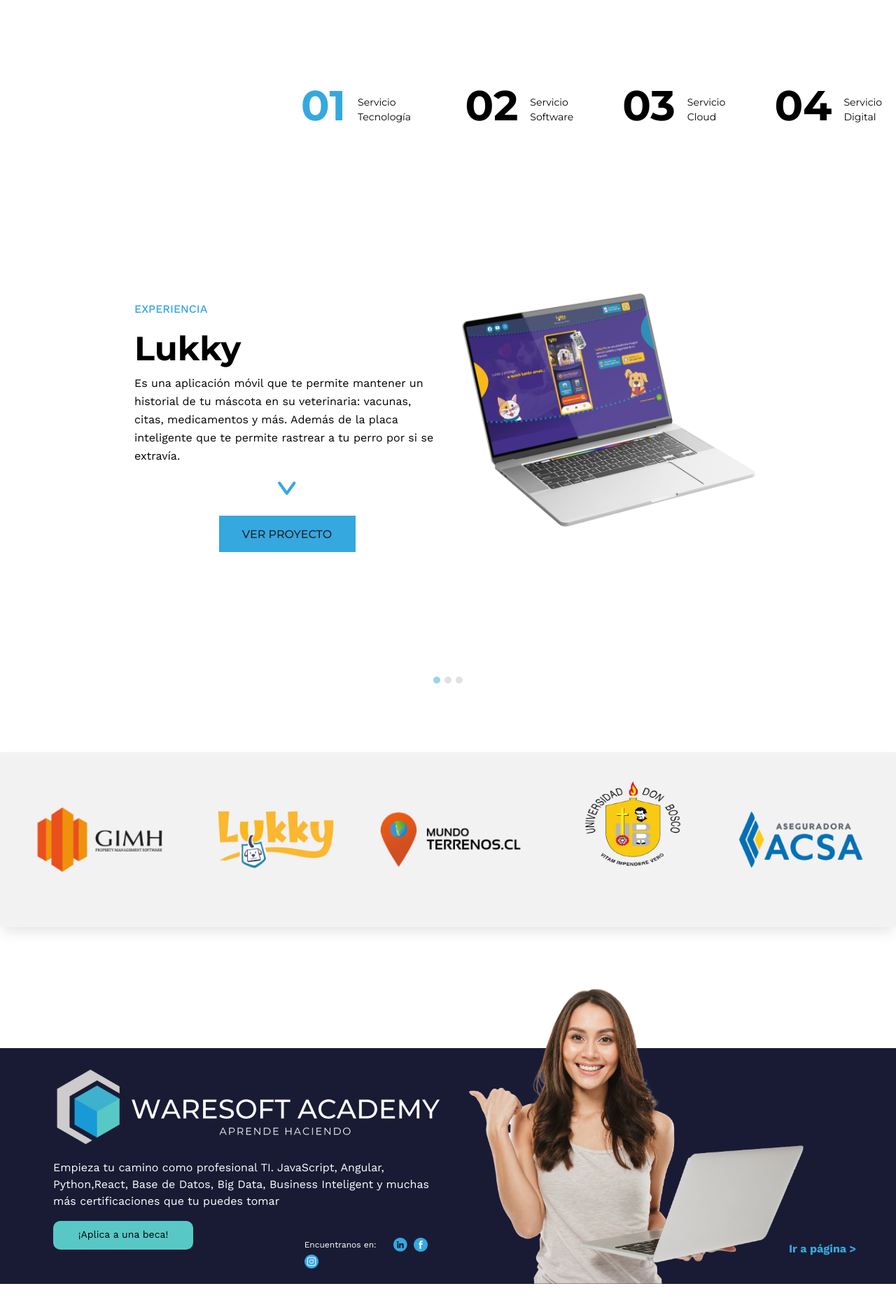
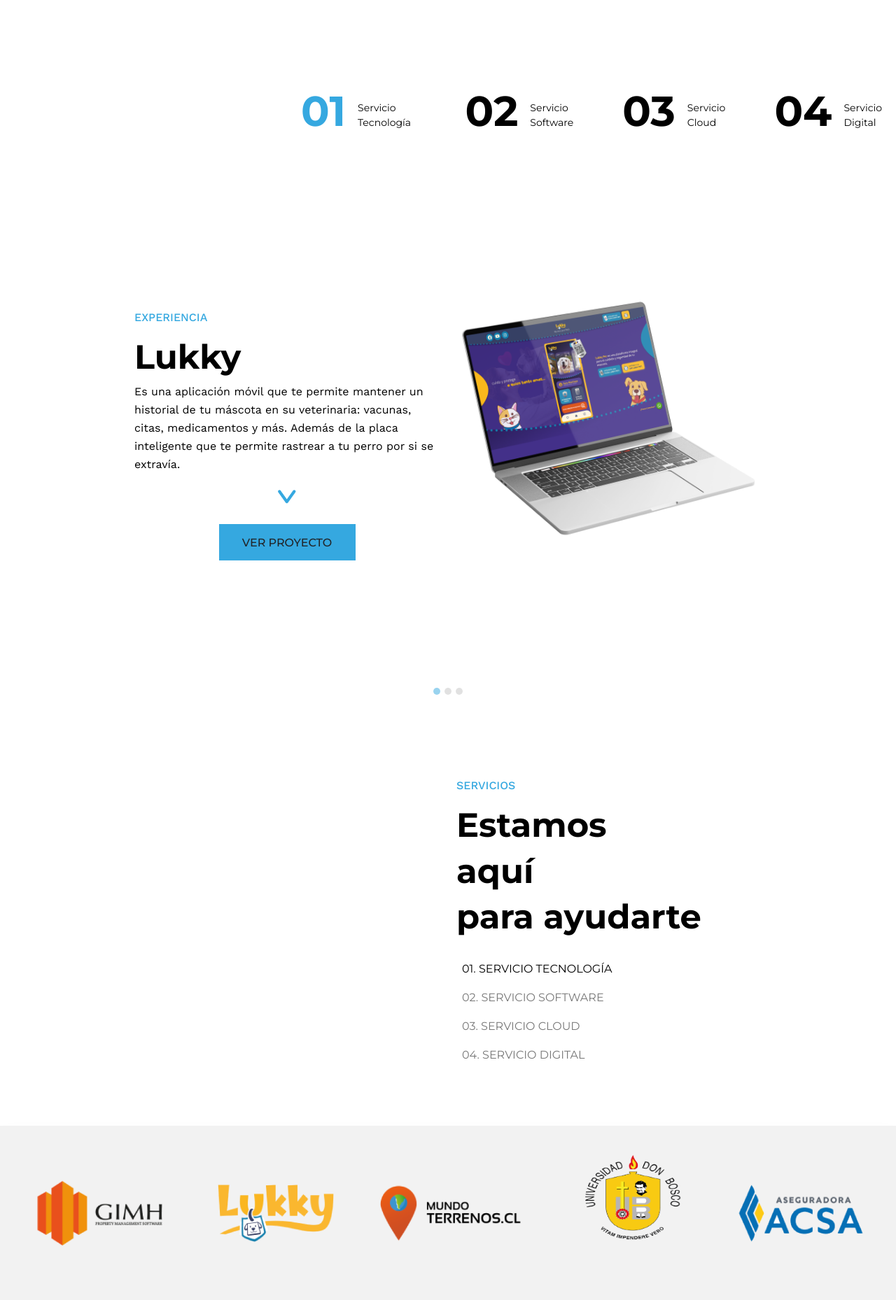
Before and after one commit to DiegoEden/SitioWebWaresoft, a PHP site: page /views/public/index.php in a window 1280 px wide. Shown: the part 611-2469 px from the top of the page at 70% size. Run offline with PHP 8.4, Linux system fonts and the light colour scheme; grey boxes are pictures that could not be loaded.

Commit message:
Slider servicios waresoft

```diff
--- a/app/controllers/template.js
+++ b/app/controllers/template.js
@@ -7,7 +7,7 @@ document.addEventListener('DOMContentLoaded', function () {
         if (e.href == current_url) {
             e.classList += " current";
         }
-        if (current_url == 'http://localhost/sitioWebWaresoft/views/public/' ||current_url == 'http://localhost/sitioWebWaresoft/views/public/#') {
+        if (current_url == 'http://localhost/sitioWebWaresoft/views/public/' || current_url == 'http://localhost/sitioWebWaresoft/views/public/#' || current_url == 'http://localhost/sitioWebWaresoft/views/public/index.php#') {
             document.getElementById('home').classList.add('current');
         }
     });
@@ -102,17 +102,17 @@ function modoClaro() {
 }
 
 
-$(document).ready(function() {
+$(document).ready(function () {
     $('#myCarousel').carousel({
         interval: 4000
     });
 
     var clickEvent = false;
-    $('#myCarousel').on('click', '.nav a', function() {
+    $('#myCarousel').on('click', '.nav a', function () {
         clickEvent = true;
         $('.nav li').removeClass('active');
         $(this).parent().addClass('active');
-    }).on('slid.bs.carousel', function(e) {
+    }).on('slid.bs.carousel', function (e) {
         if (!clickEvent) {
             var count = $('.nav').children().length - 1;
             var current = $('.nav li.active');
@@ -125,3 +125,59 @@ $(document).ready(function() {
         clickEvent = false;
     });
 });
+
+
+function showVideo1() {
+
+    document.getElementById('video1').className = "img-fluid animate__animated animate__slideInLeft";
+    document.getElementById('video2').className = "d-none";
+    document.getElementById('video3').className = "d-none";
+    document.getElementById('video4').className = "d-none";
+    document.getElementById('btnV2').classList.remove("activeServicios");
+    document.getElementById('btnV3').classList.remove("activeServicios");
+    document.getElementById('btnV4').classList.remove("activeServicios");
+    document.getElementById('btnV1').classList.add("activeServicios");
+
+}
+
+function showVideo2() {
+
+    document.getElementById('video2').className = "img-fluid animate__animated animate__slideInLeft";
+    document.getElementById('video1').className = "d-none";
+    document.getElementById('video3').className = "d-none";
+    document.getElementById('video4').className = "d-none";
+    document.getElementById('btnV1').classList.remove("activeServicios");
+    document.getElementById('btnV3').classList.remove("activeServicios");
+    document.getElementById('btnV4').classList.remove("activeServicios");
+    document.getElementById('btnV2').classList.add("activeServicios");
+
+
+}
+
+function showVideo3() {
+
+    document.getElementById('video3').className = "img-fluid animate__animated animate__slideInLeft";
+    document.getElementById('video1').className = "d-none";
+    document.getElementById('video2').className = "d-none";
+    document.getElementById('video4').className = "d-none";
+    document.getElementById('btnV2').classList.remove("activeServicios");
+    document.getElementById('btnV1').classList.remove("activeServicios");
+    document.getElementById('btnV4').classList.remove("activeServicios");
+    document.getElementById('btnV3').classList.add("activeServicios");
+
+
+}
+
+function showVideo4() {
+
+    document.getElementById('video4').className = "img-fluid animate__animated animate__slideInLeft";
+    document.getElementById('video1').className = "d-none";
+    document.getElementById('video3').className = "d-none";
+    document.getElementById('video2').className = "d-none";
+    document.getElementById('btnV2').classList.remove("activeServicios");
+    document.getElementById('btnV3').classList.remove("activeServicios");
+    document.getElementById('btnV1').classList.remove("activeServicios");
+    document.getElementById('btnV4').classList.add("activeServicios");
+
+
+}
--- a/app/helpers/template.php
+++ b/app/helpers/template.php
@@ -25,6 +25,7 @@ class webSite
                 <link href="https://fonts.googleapis.com/css2?family=Work+Sans:wght@300;400;500;600;700&display=swap" rel="stylesheet">
                 <link href="https://fonts.googleapis.com/css2?family=Poppins:wght@300;400;500;600;700&display=swap" rel="stylesheet">
                 <link href="https://fonts.googleapis.com/icon?family=Material+Icons" rel="stylesheet">
+                <link rel="stylesheet" href="https://cdnjs.cloudflare.com/ajax/libs/animate.css/4.1.1/animate.min.css"/>
 
                 <!--Se informa al navegador que el sitio web está optimizado para dispositivos móviles-->
                 <meta name="viewport" content="width=device-width, initial-scale=1.0" />
@@ -38,7 +39,6 @@ class webSite
 
         print '
 
-        <main>
 
         <nav class="navbar navbar-expand-lg fixed-top" id="navbar" role="navigation" >
             <a class="navbar-brand" href="index.php">
@@ -95,6 +95,7 @@ class webSite
 
 
         </nav>
+        <main>
 
 
 
@@ -333,7 +334,7 @@ class webSite
         print '<div id="myCarousel" class="carousel slide" data-bs-ride="carousel">
         <div class="carousel-inner">
             <div class="carousel-item active">
-                <video class="" autoplay loop muted src="../../resources/video/Tropical.mp4"></video>
+                <video class="" autoplay loop muted src="../../resources/video/Waves.mp4"></video>
                 <div class="carousel-caption d-flex flex-column justify-content-center " style="top: 0">
                     <div class="row">
                         <div class="col borderCol">
@@ -436,7 +437,8 @@ class webSite
     ';
     }
 
-    public static function projectSlider() {
+    public static function projectSlider()
+    {
 
         print('
         <div id="carouselExampleCaptions" class="carousel slide" data-bs-ride="carousel">
@@ -555,4 +557,38 @@ class webSite
         </div>
         ');
     }
+
+    public static function serviceSlider()
+    {
+        print('
+        <div class="container d-flex flex-column justify-content-center h-100" style="top: 0">
+            <div class="row">
+                <div class="col col-md-12 col-lg-6 col-xl-6 col-sm-12 col-12 ">
+                    <video class="img-fluid" id="video1" autoplay loop muted src="../../resources/video/forest.mp4"></video>
+                    <video class="img-fluid d-none" id="video2" autoplay loop muted src="../../resources/video/Agua-natural.mp4"></video>
+                    <video class="img-fluid d-none" id="video3" autoplay loop muted src="../../resources/video/Tropical.mp4"></video>
+                    <video class="img-fluid d-none" id="video4" autoplay loop muted src="../../resources/video/Waves.mp4"></video>
+
+
+                </div>
+                <div class="col col-md-12 align-items-center col-lg-6 col-xl-6 col-sm-12 col-12 ">
+                    <p class="tituloExperiencia">SERVICIOS</p>
+                    <h2 id="titulo1" class="titulosExperiencia">Estamos</h2>
+                    <h2 id="titulo2" class="titulosExperiencia">aquí</h2>
+                    <h2 id="titulo3" class="titulosExperiencia">para ayudarte</h2>
+                    <br>
+                    <ul class="listaServicios">
+                        <li class="item"><button id="btnV1" class="buttonServicios activeServicios" onclick="showVideo1()">01. SERVICIO TECNOLOGÍA</button></li>
+                        <li class="item"><button id="btnV2" class="buttonServicios" onclick="showVideo2()">02. SERVICIO SOFTWARE</button></li>
+                        <li class="item"><button id="btnV3" class="buttonServicios" onclick="showVideo3()">03. SERVICIO CLOUD</button></li>
+                        <li class="item"><button id="btnV4" class="buttonServicios" onclick="showVideo4()">04. SERVICIO DIGITAL</button></li>
+
+                    </ul>
+
+
+                </div>
+
+            </div>
+        </div>');
+    }
 }
--- a/resources/css/styles.css
+++ b/resources/css/styles.css
@@ -61,7 +61,6 @@
     #myCarousel .nav {
         margin-right: 0px !important;
         width: 100%;
-        margin-bottom: -1px !important;
 
 
     }
@@ -74,12 +73,26 @@
         background-size: 85px !important;
     }
 
-    .colImg{
+    .colImg {
         display: none !important;
     }
 
 
 
+}
+
+@media (max-width: 991px) {
+    #titulo1 {
+        display: none !important;
+    }
+
+    #titulo2 {
+        display: none !important;
+    }
+
+    #titulo3 {
+        display: none !important;
+    }
 }
 
 @media(max-width:1024px) {
@@ -97,11 +110,6 @@
         margin-right: 0px !important;
 
 
-    }
-
-    #myCarousel .nav {
-
-        margin-bottom: -1px !important;
     }
 
 
@@ -242,10 +250,6 @@ footer {
         font-size: 14px !important;
     }
 
-    #myCarousel .nav {
-
-        margin-bottom: -4px !important;
-    }
 }
 
 .marginsuperior {
@@ -416,6 +420,7 @@ footer {
     font-size: 14px;
     width: 200px;
     height: 41px;
+    transition: .6s;
 
 
 
@@ -569,7 +574,7 @@ body {
 }
 
 .carousel-item {
-    height: calc(110vh - 73px);
+    height: calc(111vh - 73px);
     background: var(--color-fondo);
     transition: .6s;
 }
@@ -785,25 +790,83 @@ body {
     border-radius: 0px;
     width: 195px;
     height: 52px;
-    padding-top:15px;
+    padding-top: 15px;
     border: none;
 }
 
 .btnExp:hover {
 
     background-color: #1D82C2;
+    transition: .6s;
+
 }
 
-.btnExp:active{
+.btnExp:active {
     background-color: #35A8E0;
 
 }
 
 
-.btnExp:focus{
+.btnExp:focus {
     background-color: #1D82C2;
 
 }
 
 
 /*final estilo slider experiencia*/
+
+
+/*inicio slider servicios*/
+
+.buttonServicios {
+    text-decoration: none;
+    font-family: 'Montserrat';
+    font-size: 16px;
+    font-weight: 400;
+    color: #787878;
+    transition: var(--animation);
+    cursor: pointer;
+    background-color: transparent;
+    border: none;
+}
+
+.buttonServicios:hover {
+    color: var(--colorLetra);
+    transition: .6s;
+
+}
+
+
+.buttonServicios:active {
+    color: var(--colorLetra);
+}
+
+.buttonServicios:focus {
+    color: var(--colorLetra);
+}
+
+.listaServicios {
+    justify-content: left;
+    list-style: none;
+    padding-left: 2px;
+
+}
+
+
+li.menu-item {
+    margin: 0 0 10px 0;
+}
+
+.item {
+    margin-bottom: 15px;
+
+}
+
+.activeServicios {
+    color: var(--colorLetra) !important;
+    transition: .6s;
+
+}
+
+
+/*fin slider servicios*/
--- a/views/public/index.php
+++ b/views/public/index.php
@@ -22,6 +22,15 @@ webSite::projectSlider();
 <br>
 <br>
 
+<?php
+
+webSite::serviceSlider();
+
+?>
+
+<br>
+<br>
+<br>
 
 <?php
 
```
Also changed, not shown: views/public/contacto.php (+5 -2 lines), resources/img/demo.png (added), 1 other file.
